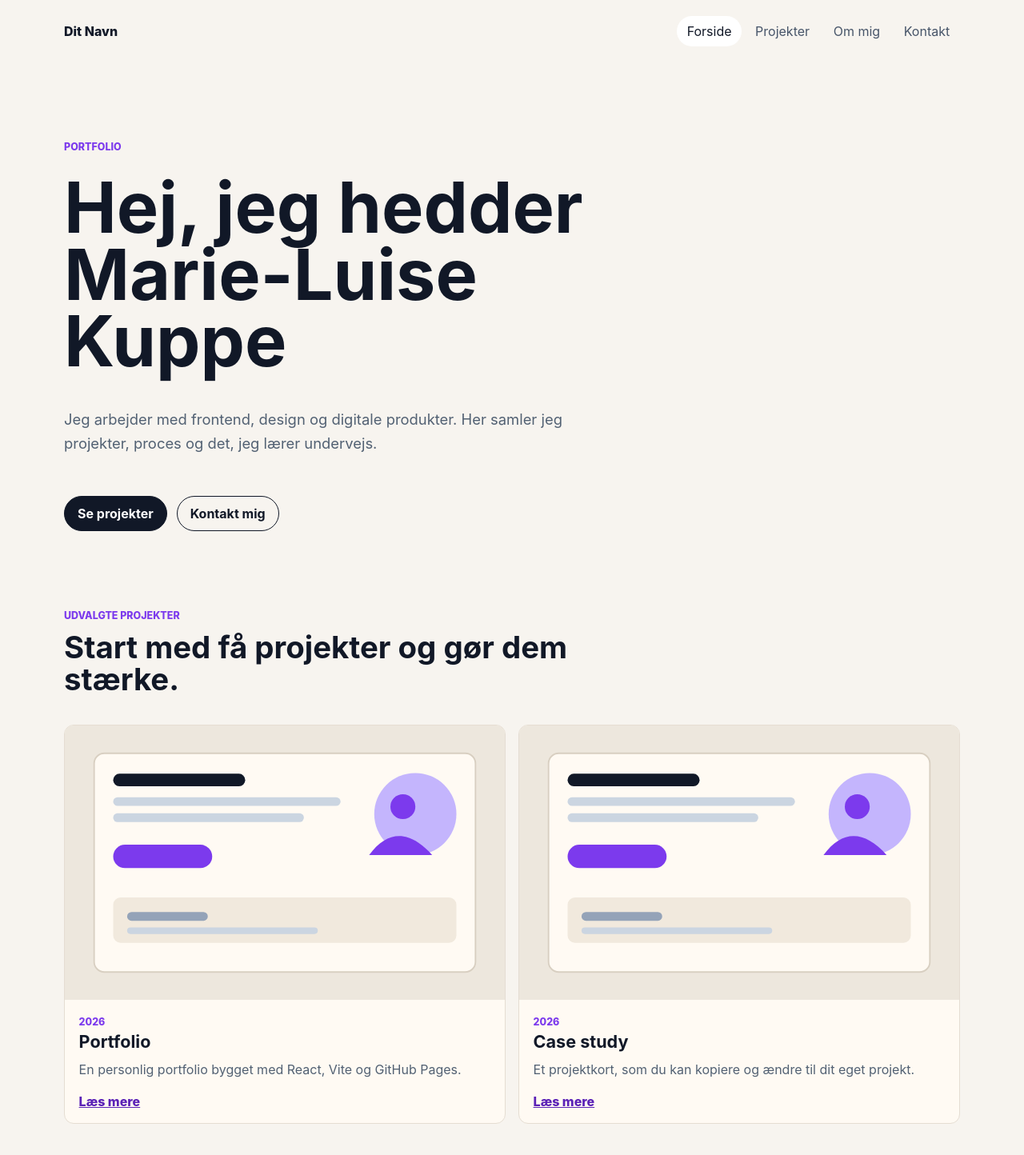
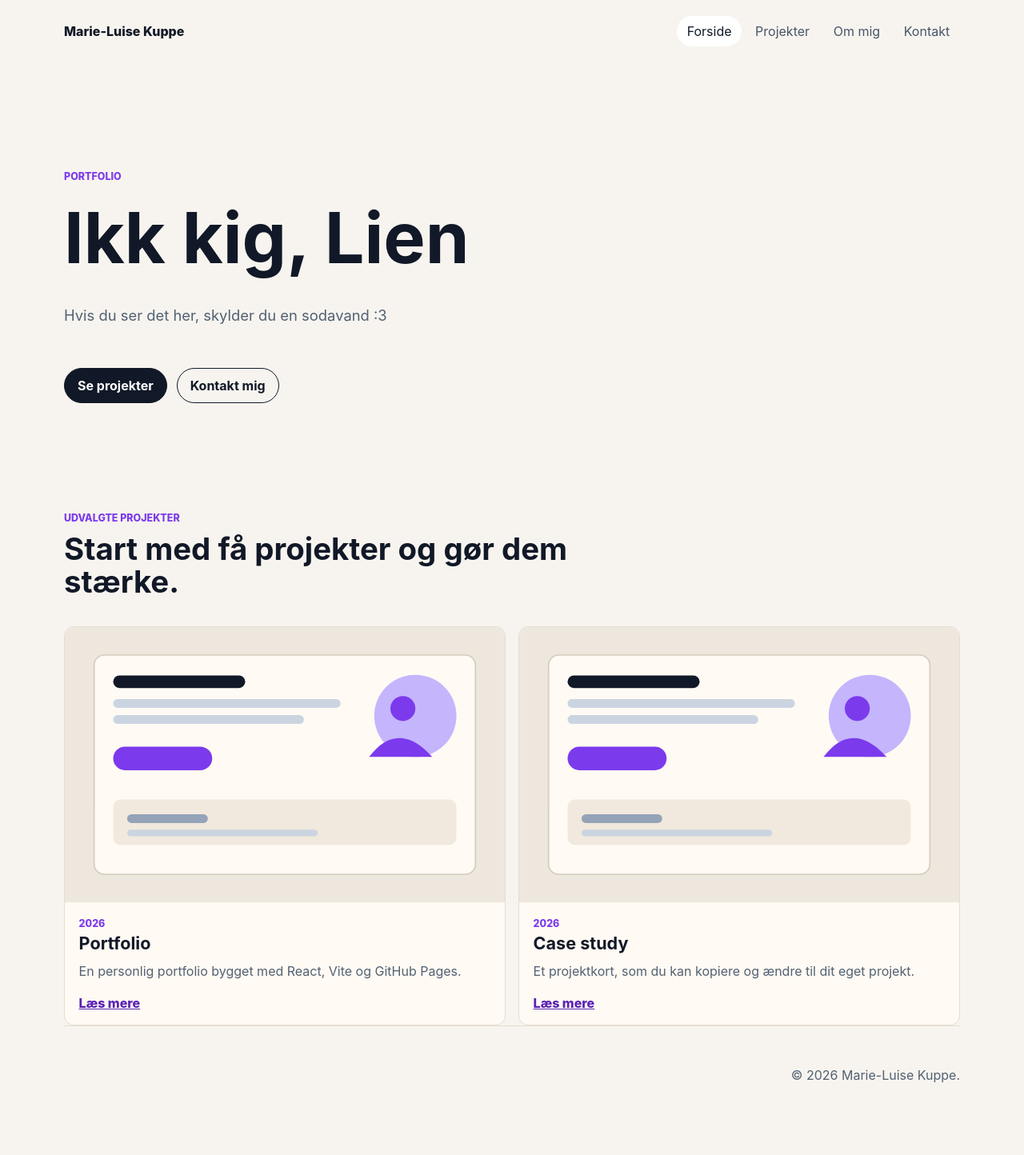
Before and after one commit to marieluisekuppe/marieluisekuppe.github.io, a React (Vite) app: page / in a window 1280 px wide. Shown: the top 1444 px of the page at 80% size. Built offline with nearby package versions, Linux system fonts and the light colour scheme.

Commit message:
Små første ændringer

```diff
--- a/index.html
+++ b/index.html
@@ -4,8 +4,11 @@
     <meta charset="UTF-8" />
     <link rel="icon" type="image/svg+xml" href="/favicon.svg" />
     <meta name="viewport" content="width=device-width, initial-scale=1.0" />
-    <meta name="description" content="En simpel React portfolio-template til username.github.io." />
-    <title>username.github.io Portfolio Template</title>
+    <meta
+      name="description"
+      content="En simpel React portfolio-template til username.github.io."
+    />
+    <title>Marie-Luise Kuppe</title>
   </head>
   <body>
     <div id="root"></div>
--- a/src/components/Navbar.jsx
+++ b/src/components/Navbar.jsx
@@ -4,7 +4,7 @@ function Navbar() {
   return (
     <header className="site-header">
       <NavLink className="brand" to="/">
-        Dit Navn
+        Marie-Luise Kuppe
       </NavLink>
 
       <nav className="site-nav" aria-label="Primær navigation">
--- a/src/index.css
+++ b/src/index.css
@@ -1,6 +1,12 @@
 :root {
-  font-family: Inter, ui-sans-serif, system-ui, -apple-system, BlinkMacSystemFont,
-    "Segoe UI", sans-serif;
+  font-family:
+    Inter,
+    ui-sans-serif,
+    system-ui,
+    -apple-system,
+    BlinkMacSystemFont,
+    "Segoe UI",
+    sans-serif;
   color: #1d2430;
   background: #f7f4ef;
   font-synthesis: none;
@@ -96,6 +102,13 @@ textarea {
   gap: 0.5rem;
   max-width: 640px;
   margin-bottom: 1.5rem;
+}
+
+.footer {
+  padding: 3rem 0;
+  border-top: 1px solid #e5ddd2;
+  display: flex;
+  justify-content: flex-end;
 }
 
 .intro {
--- a/src/pages/HomePage.jsx
+++ b/src/pages/HomePage.jsx
@@ -8,10 +8,9 @@ function HomePage() {
     <div className="page">
       <section className="hero-section">
         <p className="eyebrow">Portfolio</p>
-        <h1>Hej, jeg hedder Marie-Luise Kuppe</h1>
+        <h1>Ikk kig, Lien</h1>
         <p className="hero-text">
-          Jeg arbejder med frontend, design og digitale produkter. Her samler
-          jeg projekter, proces og det, jeg lærer undervejs.
+          Hvis du ser det her, skylder du en sodavand :3
         </p>
         <div className="actions">
           <Link className="button" to="/projects">
@@ -42,6 +41,12 @@ function HomePage() {
             </article>
           ))}
         </div>
+
+        <section className="footer">
+          <div className="footer-content">
+            <p>&copy; {new Date().getFullYear()} Marie-Luise Kuppe.</p>
+          </div>
+        </section>
       </section>
     </div>
   );
```
